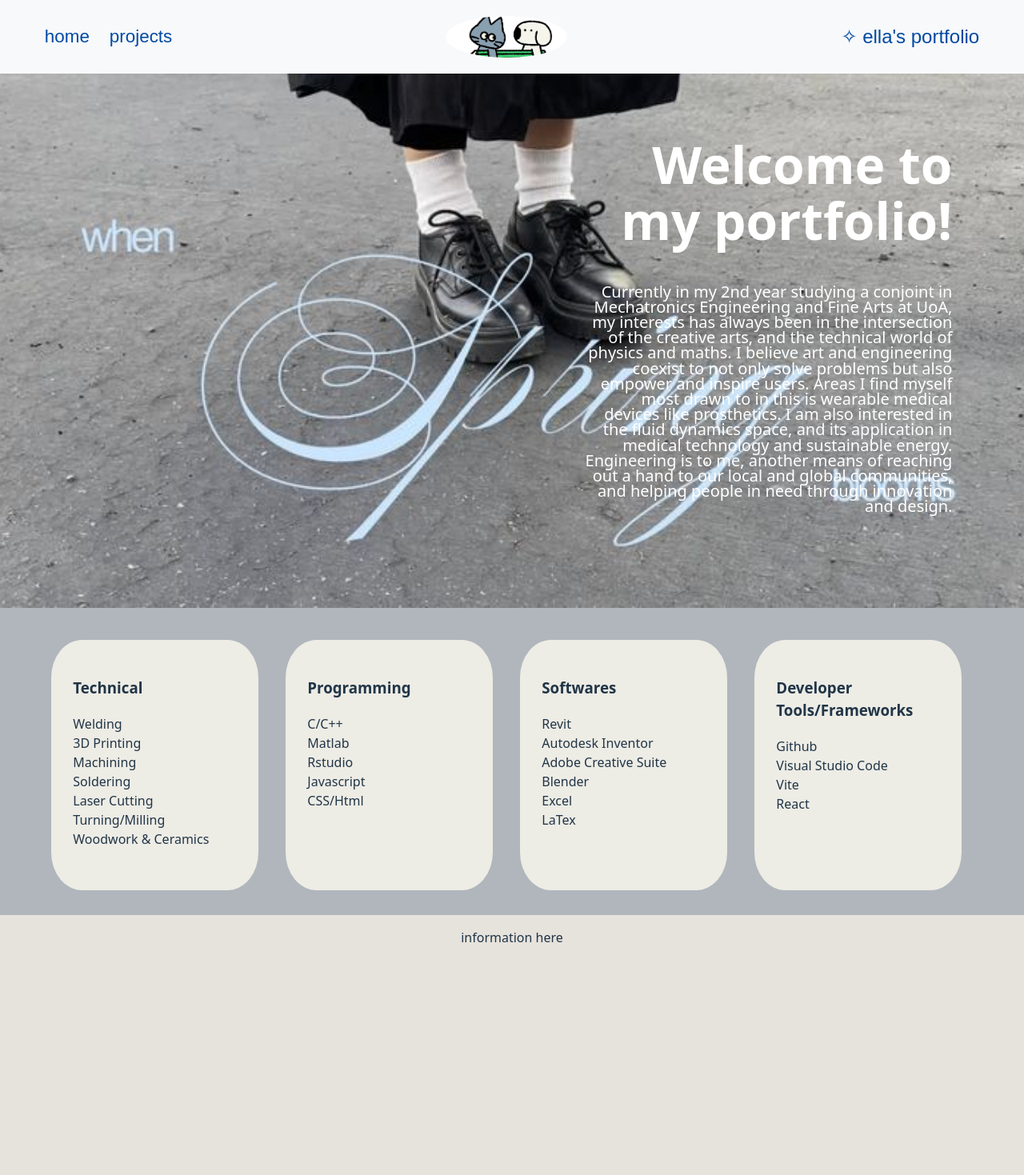
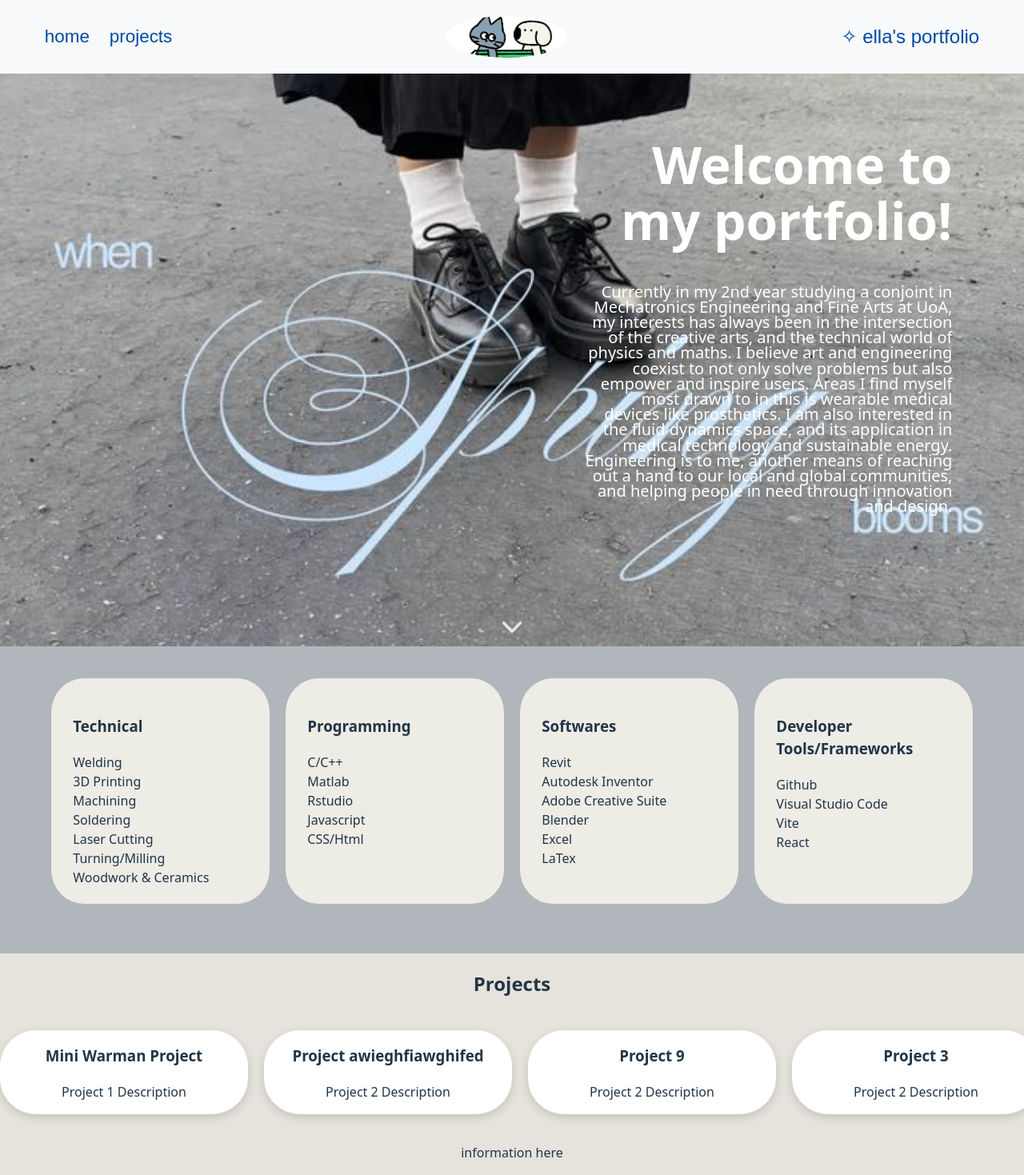
Before and after one commit to ellap4n/ellap-portfolio, a React (Vite) app in the folder portfolio-react-app/: page /projects in a window 1280 px wide. Shown: the whole page at 80% size. Before the commit the page ends 1200 px from the top, so only its background shows below. Built offline with nearby package versions, Linux system fonts and the light colour scheme.

Commit message:
preview cards

```diff
--- a/portfolio-react-app/package.json
+++ b/portfolio-react-app/package.json
@@ -11,7 +11,8 @@
   },
   "dependencies": {
     "react": "^19.2.0",
-    "react-dom": "^19.2.0"
+    "react-dom": "^19.2.0",
+    "react-router-dom": "^7.13.0"
   },
   "devDependencies": {
     "@eslint/js": "^9.39.1",
--- a/portfolio-react-app/src/App.jsx
+++ b/portfolio-react-app/src/App.jsx
@@ -1,8 +1,11 @@
 import { useState } from 'react'
+import { BrowserRouter, Routes, Route } from 'react-router-dom';
 import './App.css';
 import Header from './Header.jsx';
 import AboutMe from './aboutme.jsx';
 import SkillsSection from './skills.jsx';
+import ProjectCarousel from './projectcarousel.jsx';
+import DownArrow from './downarrow.jsx';
 
 function App() {
 
@@ -11,6 +14,8 @@ function App() {
       <Header /> {/* Website Header! */}
       <AboutMe /> {/* About Me Section */}
       <SkillsSection /> {/* Skills Section */}
+      <h2>Projects</h2>
+      <ProjectCarousel /> {/* Project Carousel Section */}
       <body>
         <p> information here </p>
       </body>
--- a/portfolio-react-app/src/Header.module.css
+++ b/portfolio-react-app/src/Header.module.css
@@ -32,6 +32,17 @@ nav {
     object-fit: cover;
 }
 
+.aboutMeContainer {
+    display: flex;
+    flex-direction: column;
+    align-items: center;
+    justify-content: center;
+    background-image: url('./assets/abtme.jpg');
+    background-size: cover;
+    background-position: center;
+    padding-bottom: 2vh;
+}
+
 .aboutMe {
     box-sizing: border-box;
     display: flex;
@@ -43,10 +54,6 @@ nav {
     max-width: 100%;
     height: 95vh;
     width: 100vw;
-
-    background-image: url('./assets/abtme.jpg');
-    background-size: cover;
-    background-position: center;
     text-align: right;
     line-height: 1.2rem;
     color: #ffffff;
@@ -64,12 +71,30 @@ nav {
     text-align: right;
 }
 
+.downArrowImg {
+    width: calc(10px + 2vh);
+    opacity: 0.8;
+    margin-top: 2vh;
+    animation: bounce 2s infinite;
+}
+
 .skillsSection {
+    width: 90vw;
     position: relative;
     background-color: rgb(176, 182, 188);
-    container-type: inline-size;
     display: grid;
     grid-template-columns: repeat(4, 1fr);
     gap: 20px;
     padding: 5vh 5vw;
+    align-self: center;
 }
+
+.carouselContainer {
+    display: flex;
+    overflow-x: auto;
+    gap: 20px;
+    padding: 20px 20px;
+    scroll-behavior: smooth;
+    scroll-snap-type: x mandatory;
+    scrollbar-width: none;
+}
--- a/portfolio-react-app/src/aboutme.jsx
+++ b/portfolio-react-app/src/aboutme.jsx
@@ -1,16 +1,20 @@
 import React from 'react'
 import './Header.module.css';
 import styles from './Header.module.css';
+import downArrow from './assets/down.png';
 
 function AboutMe() {
     {/* About Me Section */ }
     return (
-        <div className={styles.aboutMe}>
-            <div className={styles.aboutMeText}>
-                <h1>Welcome to my portfolio!</h1>
-                <p>Currently in my 2nd year studying a conjoint in Mechatronics Engineering and Fine Arts at UoA, my interests has always been in the intersection of the creative arts, and the technical world of physics and maths. I believe art and engineering coexist to not only solve problems but also empower and inspire users. Areas I find myself most drawn to in this is wearable medical devices like prosthetics. I am also interested in the fluid dynamics space, and its application in medical technology and sustainable energy. Engineering is to me, another means of reaching out a hand to our local and global communities, and helping people in need through innovation and design.
-                </p>
+        <div className={styles.aboutMeContainer}>
+            <div className={styles.aboutMe}>
+                <div className={styles.aboutMeText}>
+                    <h1>Welcome to my portfolio!</h1>
+                    <p>Currently in my 2nd year studying a conjoint in Mechatronics Engineering and Fine Arts at UoA, my interests has always been in the intersection of the creative arts, and the technical world of physics and maths. I believe art and engineering coexist to not only solve problems but also empower and inspire users. Areas I find myself most drawn to in this is wearable medical devices like prosthetics. I am also interested in the fluid dynamics space, and its application in medical technology and sustainable energy. Engineering is to me, another means of reaching out a hand to our local and global communities, and helping people in need through innovation and design.
+                    </p>
+                </div>
             </div>
+            <img src={downArrow} alt="Down Arrow" className={styles.downArrowImg} />
         </div>
     )
 }
--- a/portfolio-react-app/src/components/card.module.css
+++ b/portfolio-react-app/src/components/card.module.css
@@ -10,12 +10,28 @@
 
 .skillCard {
     border-radius: 15%;
-    width: 75%;
-    height: 85%;
+    height: 75%;
     padding: 10%;
     align-items: left;
     text-align: left;
     background-color: rgb(237, 236, 229);
+}
+
+.previewCard {
+    background: #ffffff;
+    flex: 0 0 25%;
+    min-width: calc(40px + 5vw);
+    scroll-snap-align: start;
+    height: auto;
+    border-radius: 45px;
+    box-shadow: 0 4px 12px rgba(0, 0, 0, 0.15);
+
+}
+
+.previewText {
+    font-size: calc(5px + 0.5vw);
+    text-align: center;
+    margin: 0%;
 }
 
 .personalCard {
--- /dev/null
+++ b/portfolio-react-app/src/downarrow.jsx
@@ -0,0 +1,13 @@
+import React from 'react'
+import './Header.module.css';
+import styles from './Header.module.css';
+import downArrow from './assets/down.png';
+
+function DownArrow() {
+    return (
+        <div className={styles.skillsArrow}>
+            <img src={downArrow} alt="down arrow" className={styles.downArrowImg} />
+        </div>
+    )
+}
+export default DownArrow
--- /dev/null
+++ b/portfolio-react-app/src/projectcarousel.jsx
@@ -0,0 +1,45 @@
+import React from 'react'
+import './Header.module.css';
+import styles from './Header.module.css';
+import Card from './components/card';
+
+function ProjectCarousel() {
+    //* Project Preview Cards Section *//
+    return (
+        <div className={styles.carouselContainer}>
+            <Card
+                title="Mini Warman Project"
+                description={<p>Project 1 Description</p>}
+                variant="previewCard"
+            />
+            <Card
+                title="Project awieghfiawghifed"
+                description={<p>Project 2 Description</p>}
+                variant="previewCard"
+            />
+            <Card
+                title="Project 9"
+                description={<p>Project 2 Description</p>}
+                variant="previewCard"
+            />
+            <Card
+                title="Project 3"
+                description={<p>Project 2 Description</p>}
+                variant="previewCard"
+            />
+            <Card
+                title="Project 5"
+                description={<p>Project 2 Description</p>}
+                variant="previewCard"
+            />
+            <Card
+                title="Project 0"
+                description={<p>Project 2 Description</p>}
+                variant="previewCard"
+            />
+
+        </div >
+    )
+}
+
+export default ProjectCarousel
--- a/portfolio-react-app/src/skills.jsx
+++ b/portfolio-react-app/src/skills.jsx
@@ -6,6 +6,7 @@ import Card from './components/card';
 function SkillsSection() {
     //* Skills Cards Section *//
     return (
+
         <div className={styles.skillsSection}>
             <Card
                 title="Technical"
@@ -28,6 +29,7 @@ function SkillsSection() {
                 variant="skillCard"
             />
         </div >
+
     )
 }
 
```
Also changed, not shown: portfolio-react-app/src/assets/down.png (added), portfolio-react-app/src/pages/projects.jsx (added), 1 other file (tests, documents, lock files or other folders).
